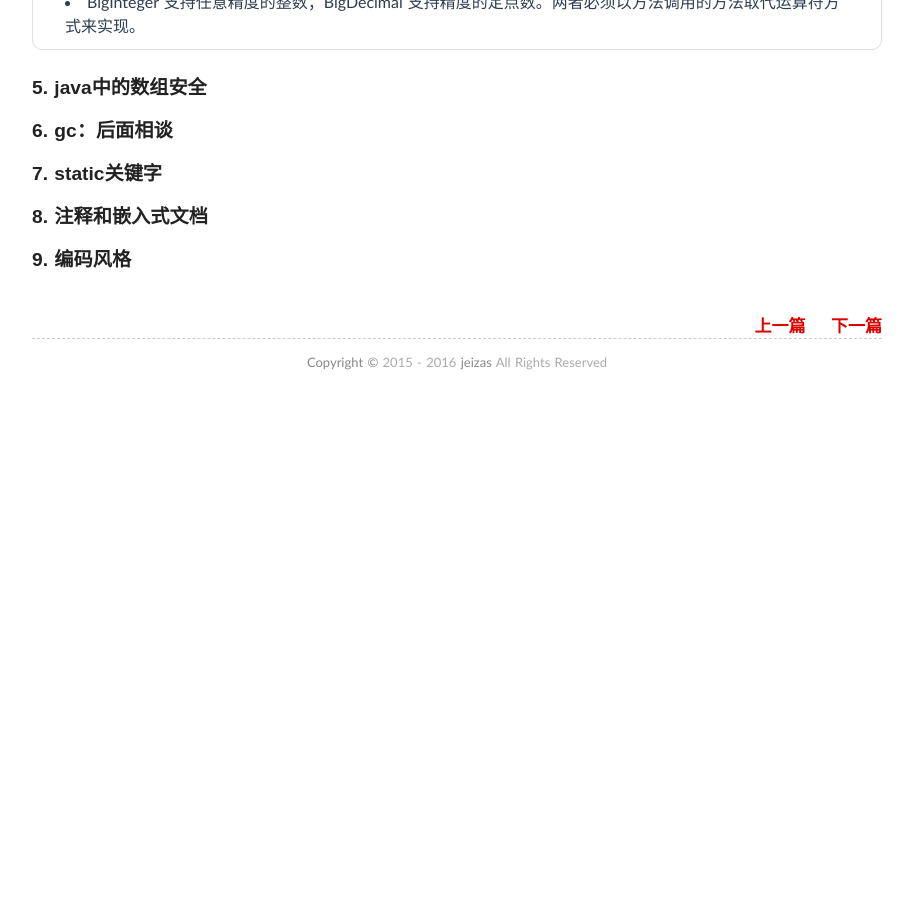
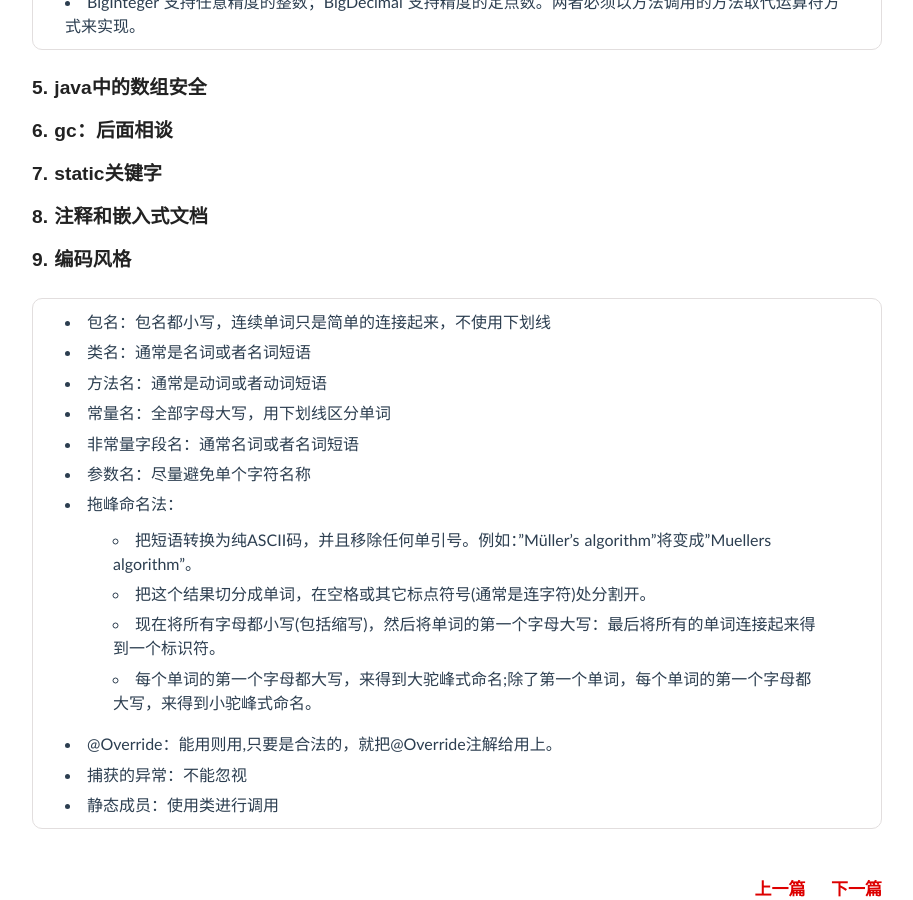
Before and after one commit to jeizas/jeizas.github.io, a Jekyll site: the page built from _posts/2016-04-16-thinking_in_java_chapter02.md, in a window 1280 px wide and 900 px high, scrolled down 1373 px. Shown: the whole window, without its empty margins (183-1096 px from the left). Built offline with Jekyll 4.4.1, drawn with Linux system fonts in a browser that asks for light colours; comment, search, counter and statistics services are not loaded; before the commit the page ends 1778 px from its top, so only the background shows below that.

Commit message:
修改：     _posts/2016-04-16-thinking_in_java_chapter02.md

```diff
--- a/_posts/2016-04-16-thinking_in_java_chapter02.md
+++ b/_posts/2016-04-16-thinking_in_java_chapter02.md
@@ -56,3 +56,18 @@ tags: [Java编程思想]
 ### 8. 注释和嵌入式文档
 
 ### 9. 编码风格
+
+* 包名：包名都小写，连续单词只是简单的连接起来，不使用下划线
+* 类名：通常是名词或者名词短语
+* 方法名：通常是动词或者动词短语
+* 常量名：全部字母大写，用下划线区分单词
+* 非常量字段名：通常名词或者名词短语
+* 参数名：尽量避免单个字符名称
+* 拖峰命名法：
+	* 把短语转换为纯ASCII码，并且移除任何单引号。例如："Müller’s algorithm"将变成"Muellers algorithm"。
+	* 把这个结果切分成单词，在空格或其它标点符号(通常是连字符)处分割开。
+	* 现在将所有字母都小写(包括缩写)，然后将单词的第一个字母大写：最后将所有的单词连接起来得到一个标识符。
+	* 每个单词的第一个字母都大写，来得到大驼峰式命名;除了第一个单词，每个单词的第一个字母都大写，来得到小驼峰式命名。
+* @Override：能用则用,只要是合法的，就把@Override注解给用上。
+* 捕获的异常：不能忽视
+* 静态成员：使用类进行调用
```
